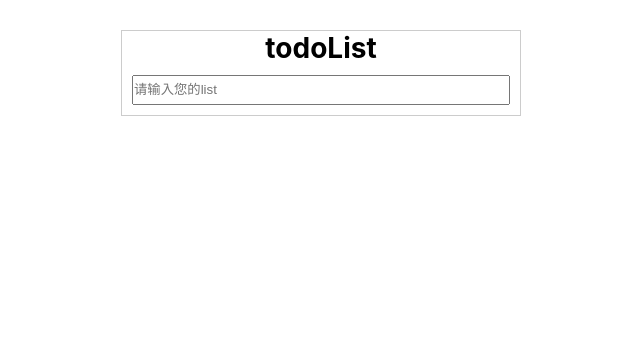
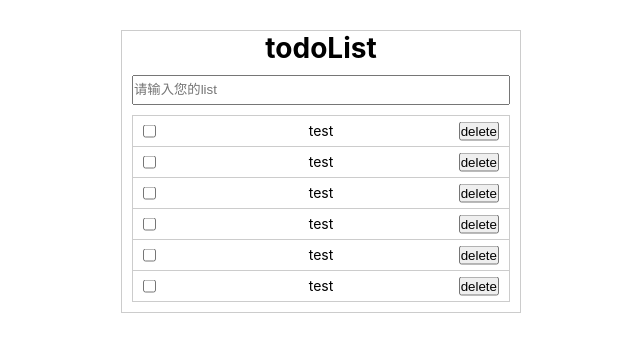
Before and after one commit to askwuxue/perfect-todolist, a React (Create React App) app: page / in a window 1280 px wide. Shown: the top 352 px of the page, without its empty margins (319-959 px from the left). Built offline with nearby package versions, Linux system fonts and the light colour scheme.

Commit message:
add stylesheet and data

```diff
--- a/src/App.js
+++ b/src/App.js
@@ -1,13 +1,51 @@
+import React, { Component } from 'react'
 import './App.css';
 import Input from './component/Input/Input';
+import List from './component/List/List'
 
-function App() {
-  return (
+const Data = {
+  "status": 200,
+  "data": [
+    {
+      "isFinished":false,
+      "contents": "test1",
+      "isDeleted": false
+    },
+    {
+      "isFinished":false,
+      "contents": "test2",
+      "isDeleted": false
+    },
+    {
+      "isFinished":false,
+      "contents": "test2",
+      "isDeleted": false
+    },
+    {
+      "isFinished":false,
+      "contents": "test2",
+      "isDeleted": false
+    },
+    {
+      "isFinished":false,
+      "contents": "test2",
+      "isDeleted": false
+    }
+  ],
+  "message": "ok"
+}
+
+
+// TODO function组件没法管理state
+export default class App extends Component {
+  state = Data
+  render() {
+    return (
     <div className="App">
       <h1>todoList</h1>
-      <Input />
+      <Input data={this.statey}/>
+      <List />
     </div>
-  );
+    )
+  }
 }
-
-export default App;
--- /dev/null
+++ b/src/common.css
@@ -0,0 +1,8 @@
+* {
+    margin: 0;
+    padding: 0;
+}
+
+ul,li {
+    list-style: none;
+}
--- /dev/null
+++ b/src/component/List/List.css
@@ -0,0 +1,31 @@
+.list {
+    margin: .714286rem .714286rem;
+    border: .071429rem solid #ccc;
+}
+.list-item {
+    position: relative;
+    width: 100%;
+    height: 2.142857rem;
+    line-height: 2.142857rem;
+    border-bottom: 1px solid #ccc;
+}
+/* .list-item:first-child {
+    background-color: pink;
+} */
+.list-item:last-child {
+    border-bottom: 0;
+}
+.list-item:hover {
+    background-color: pink;
+}
+.list-operate {
+    position: absolute;
+    top: 50%;
+    transform: translateY(-50%);
+}
+.list-checkbox {
+    left: .714286rem;
+}
+.list-delete {
+    right: .714286rem;
+}
--- /dev/null
+++ b/src/component/List/List.js
@@ -0,0 +1,37 @@
+import React, { Component } from 'react'
+import './List.css'
+
+export default class List extends Component {
+    constructor(props) {
+        super(props);
+        console.log(this.props);
+    }
+    render() {
+        // console.log(this.props);
+        return (
+            <div className="list">
+                <ul>
+                    <li className="list-item">
+                        <input type="checkbox" className="list-operate list-checkbox"/>test<input type="button" value="delete" className="list-operate list-delete" />
+                    </li>
+
+                    <li className="list-item">
+                        <input type="checkbox" className="list-operate list-checkbox"/>test<input type="button" value="delete" className="list-operate list-delete" />
+                    </li>
+                    <li className="list-item">
+                        <input type="checkbox" className="list-operate list-checkbox"/>test<input type="button" value="delete" className="list-operate list-delete" />
+                    </li>
+                    <li className="list-item">
+                        <input type="checkbox" className="list-operate list-checkbox"/>test<input type="button" value="delete" className="list-operate list-delete" />
+                    </li>
+                    <li className="list-item">
+                        <input type="checkbox" className="list-operate list-checkbox"/>test<input type="button" value="delete" className="list-operate list-delete" />
+                    </li>
+                    <li className="list-item">
+                        <input type="checkbox" className="list-operate list-checkbox"/>test<input type="button" value="delete" className="list-operate list-delete" />
+                    </li>
+                </ul>
+            </div>
+        )
+    }
+}
--- a/src/index.css
+++ b/src/index.css
@@ -1,7 +1,3 @@
-* {
-  margin: 0;
-  padding: 0;
-}
 html {
   font-size: 14px;
 }
--- a/src/index.js
+++ b/src/index.js
@@ -1,6 +1,7 @@
 import React from 'react';
 import ReactDOM from 'react-dom';
 import './index.css';
+import './common.css'
 import App from './App';
 import reportWebVitals from './reportWebVitals';
 
```
